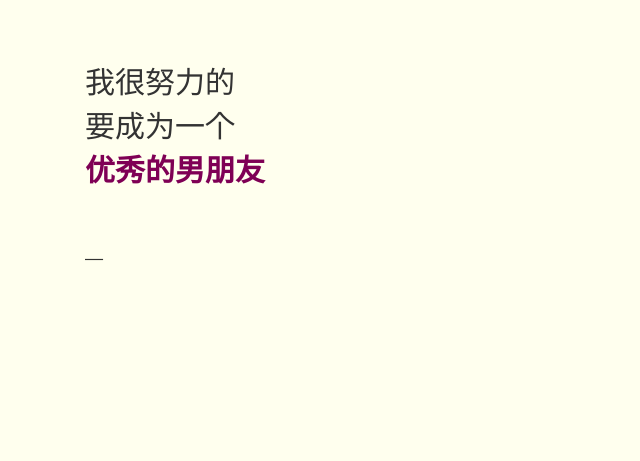
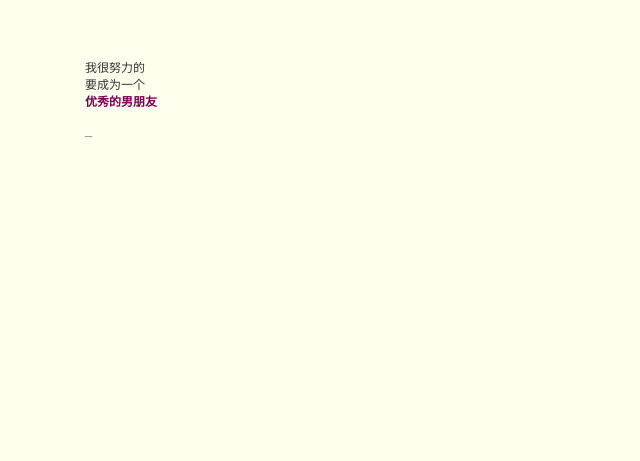
Before and after one commit to sqj2015/sean.github.io, a plain HTML site: page loveheart/index.html in a window 1280 px wide. Shown: the part 142-603 px from the top of the page, without its empty margins (0-640 px from the left). Drawn offline with Linux system fonts and the light colour scheme.

Commit message:
Update default.css

```diff
--- a/loveheart/css/default.css
+++ b/loveheart/css/default.css
@@ -2,7 +2,7 @@ body {
     margin: 0;
     padding: 0;
     background: #ffe;
-    font-size: 18px;
+    font-size: 12px;
     overflow: auto
 }
 
@@ -70,7 +70,7 @@ body {
     height: 400px;
     color: #333;
     font-family: "Consolas", "Monaco", "Bitstream Vera Sans Mono", "Courier New", "sans-serif";
-    font-size: 30px
+    font-size: 12px
 }
 
 #code .string {
```
